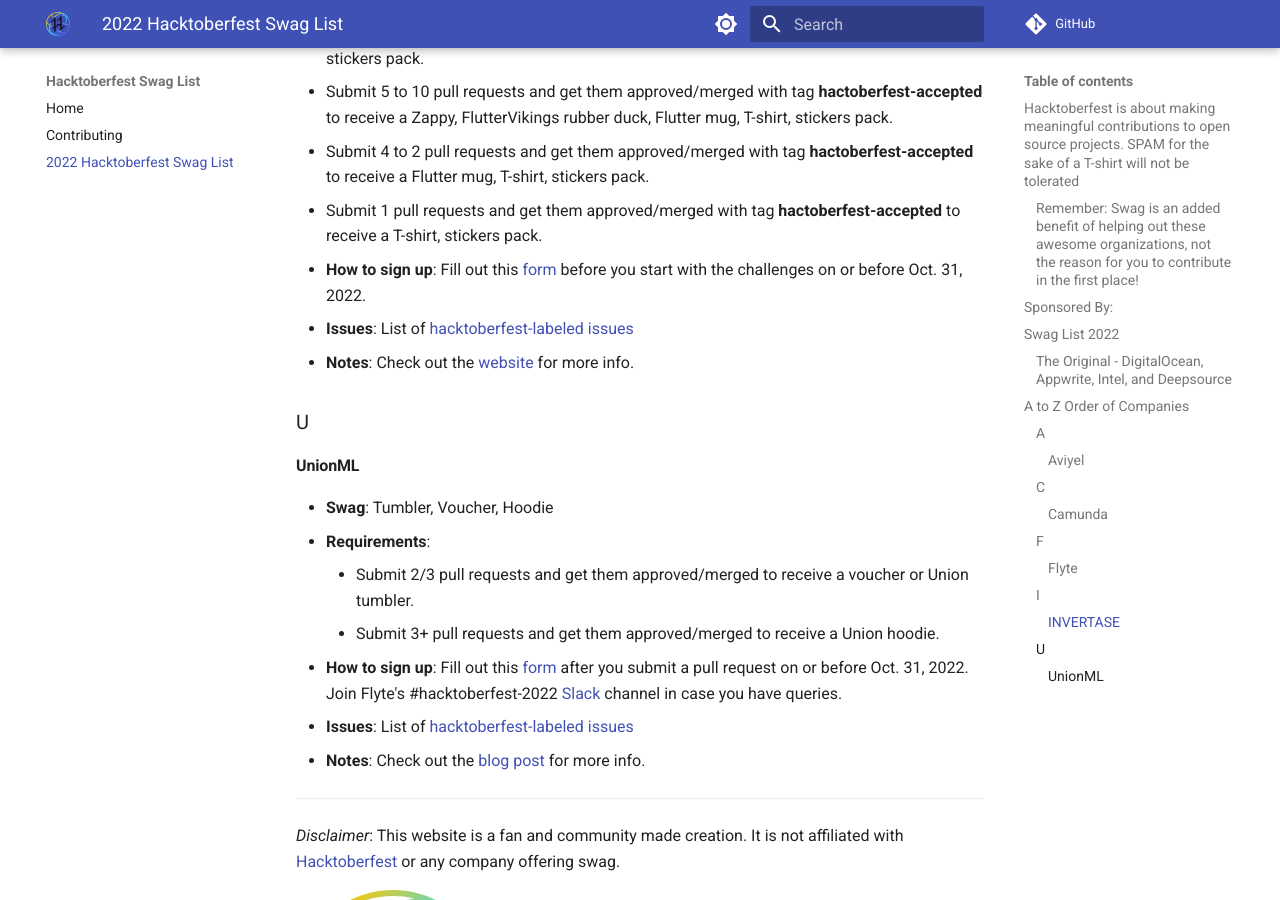
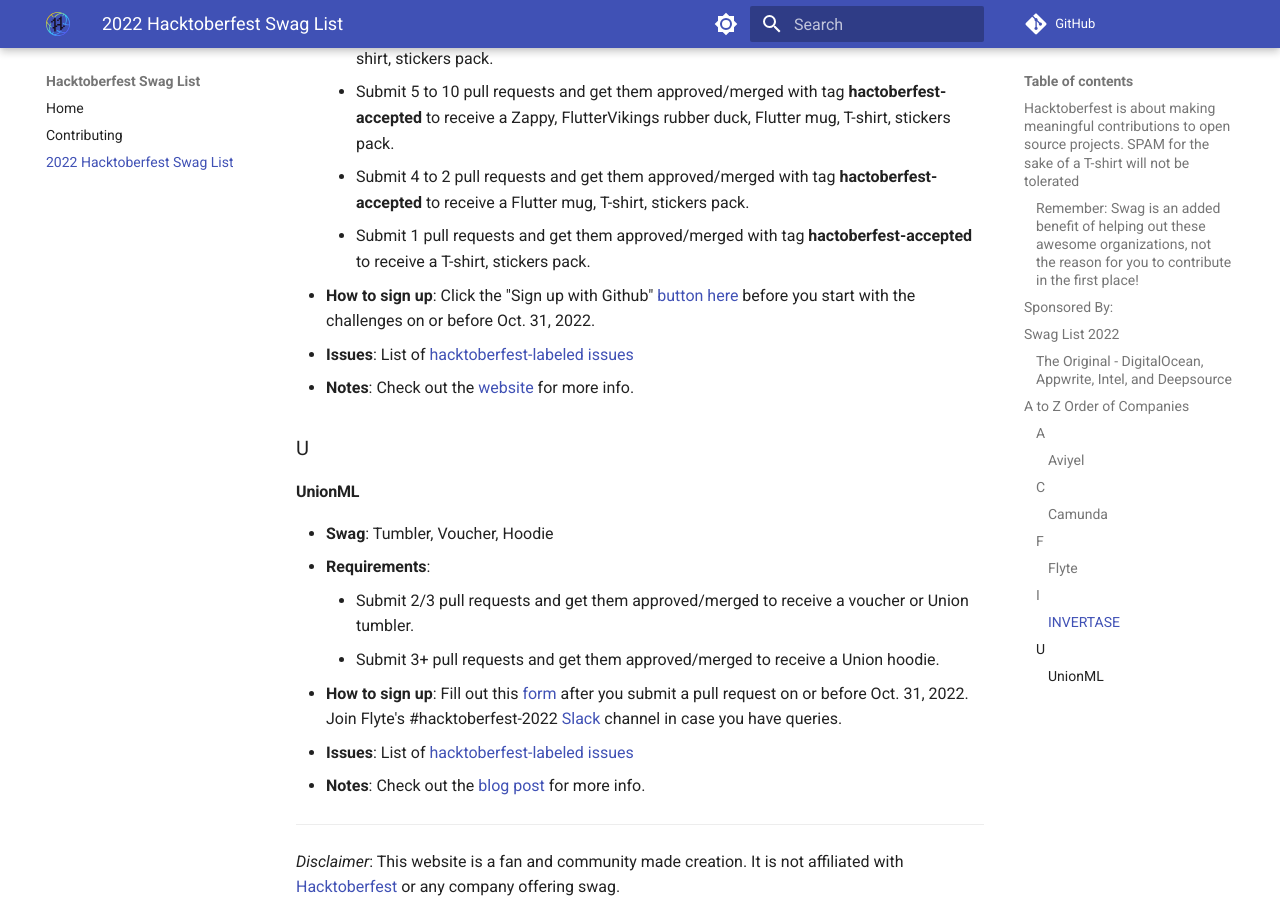
Before and after one commit to crweiner/hacktoberfest-swag-list, an MkDocs documentation site: the page built from docs/list.md, in a window 1280 px wide and 900 px high, scrolled down 3081 px. Built offline with MkDocs 1.6.1 and Material for MkDocs 9.7.7, drawn with Linux system fonts in a browser that asks for light colours; comment, search, counter and statistics services are not loaded.

Commit message:
MD Adjustments

```diff
--- a/docs/list.md
+++ b/docs/list.md
@@ -73,20 +73,18 @@
 - **Issues**: List of [hacktoberfest-labeled issues](https://github.com/flyteorg/flyte/issues/2917)
 - **Notes**: Check out the [blog post](https://blog.flyte.org/meet-flyte-and-unionml-at-hacktoberfest-2022) for more info.
 
-
 ### I
 
 #### **INVERTASE**
 
 - **Swag**: Dash, Zappy, Google Home, FlutterVikings rubber duck, Flutter mug, T-shirt, Stickers pack
 - **Requirements**:
-  - Submit 1 or more pull requests and get them approved/merged with tag **hacktoberfest-special** to receive a Dash ,Google Home, Zappy, FlutterVikings rubber duck, Flutter mug, T-shirt, stickers pack.
-  - Submit 10 or more pull requests and get them approved/merged with tag **hactoberfest-accepted** to receive a Google Home, Zappy, FlutterVikings rubber duck, Flutter mug, T-shirt, stickers pack.
-  - Submit 5 to 10 pull requests and get them approved/merged with tag **hactoberfest-accepted** to receive a Zappy, FlutterVikings rubber duck, Flutter mug, T-shirt, stickers pack.
-  - Submit 4 to 2 pull requests and get them approved/merged with tag **hactoberfest-accepted** to receive a Flutter mug, T-shirt, stickers pack.
-  - Submit 1 pull requests and get them approved/merged with tag **hactoberfest-accepted** to receive a T-shirt, stickers pack.
-
-- **How to sign up**: Fill out this [form](https://invertase.io/community/hacktoberfest) before you start with the challenges on or before Oct. 31, 2022.
+    - Submit 1 or more pull requests and get them approved/merged with tag **hacktoberfest-special** to receive a Dash ,Google Home, Zappy, FlutterVikings rubber duck, Flutter mug, T-shirt, stickers pack.
+    - Submit 10 or more pull requests and get them approved/merged with tag **hactoberfest-accepted** to receive a Google Home, Zappy, FlutterVikings rubber duck, Flutter mug, T-shirt, stickers pack.
+    - Submit 5 to 10 pull requests and get them approved/merged with tag **hactoberfest-accepted** to receive a Zappy, FlutterVikings rubber duck, Flutter mug, T-shirt, stickers pack.
+    - Submit 4 to 2 pull requests and get them approved/merged with tag **hactoberfest-accepted** to receive a Flutter mug, T-shirt, stickers pack.
+    - Submit 1 pull requests and get them approved/merged with tag **hactoberfest-accepted** to receive a T-shirt, stickers pack.
+- **How to sign up**: Click the "Sign up with Github" [button here](https://invertase.io/community/hacktoberfest) before you start with the challenges on or before Oct. 31, 2022.
 - **Issues**: List of [hacktoberfest-labeled issues](https://github.com/search?q=org%3Ainvertase+org%3Afluttercommunity+org%3Aatsign-foundation++label%3Ahacktoberfest+created%3A%3E2021-01-01+state%3Aopen&type=Issues)
 - **Notes**: Check out the [website](https://invertase.io/community/hacktoberfest) for more info.
 
```
